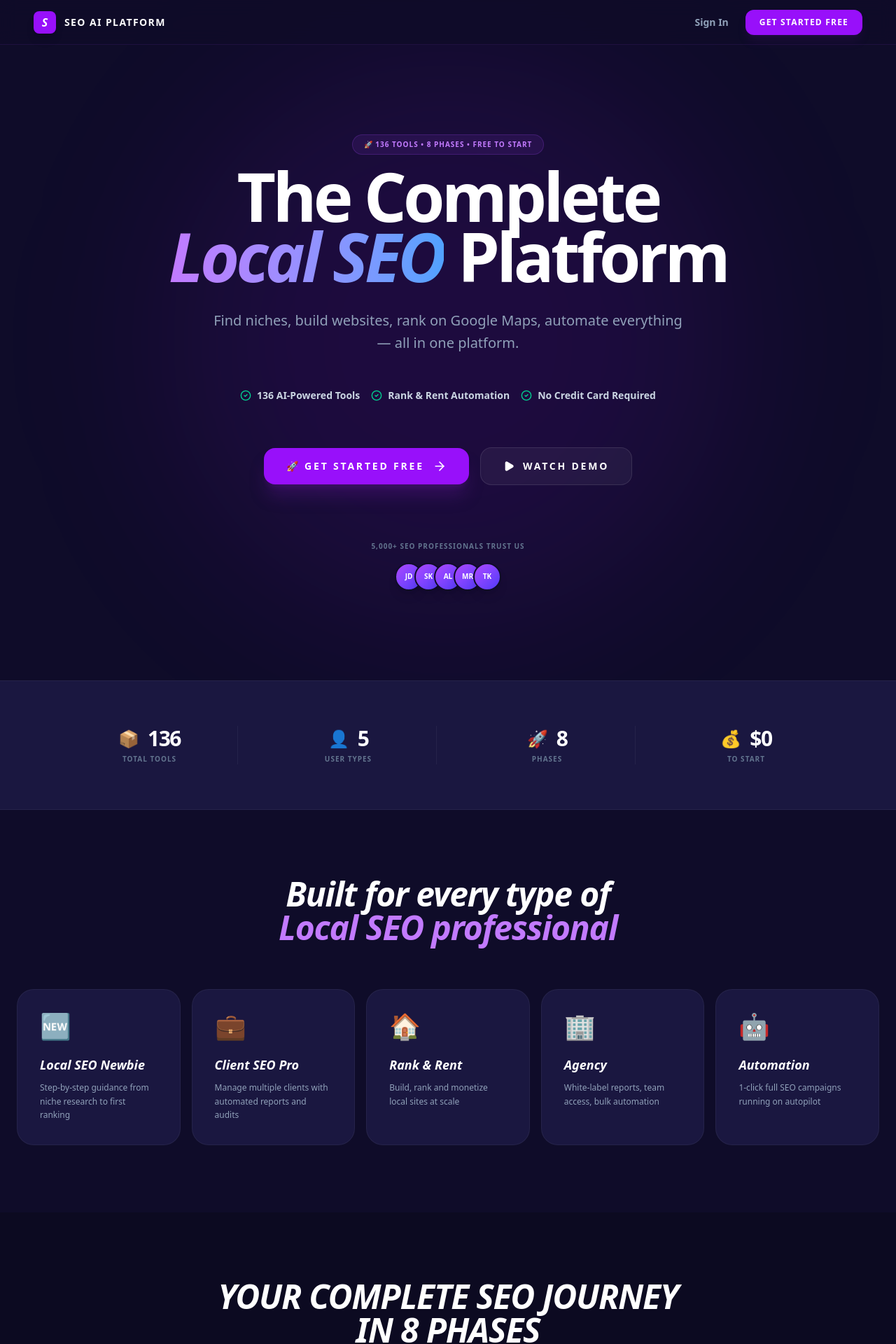
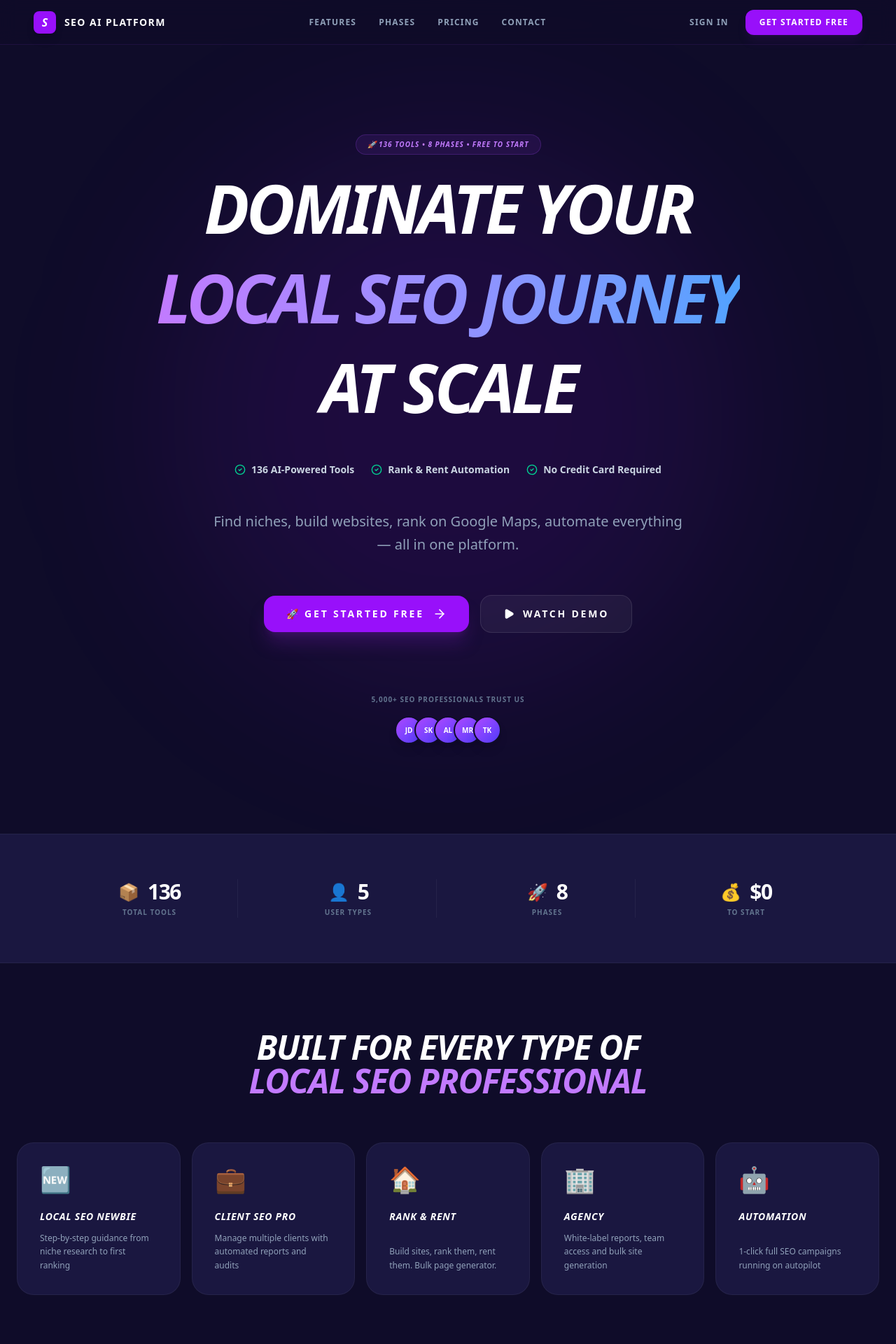
Before and after one commit to morizzogroupllc-alt/seo-ai-platform, a Next.js app: page / in a window 1280 px wide. Shown: the top 1920 px of the page at 70% size. Built offline with nearby package versions, Linux system fonts and the light colour scheme.

Commit message:
update landing page

```diff
--- a/src/app/page.tsx
+++ b/src/app/page.tsx
@@ -17,9 +17,9 @@ import {
   Zap,
   Target,
   Key,
-  ShieldCheck,
-  Star,
-  Home
+  Home,
+  Twitter,
+  Linkedin
 } from 'lucide-react'
 import { cn } from '@/lib/utils'
 
@@ -40,8 +40,13 @@ export default function LandingPage() {
     }
   }
 
+  const scrollToSection = (id: string) => {
+    const el = document.getElementById(id)
+    if (el) el.scrollIntoView({ behavior: 'smooth' })
+  }
+
   return (
-    <div className="min-h-screen bg-[#0F0C29] text-white selection:bg-purple-500/30">
+    <div className="min-h-screen bg-[#0F0C29] text-white selection:bg-purple-500/30 font-sans">
 
       {/* SECTION 1: NAVBAR */}
       <nav className="fixed top-0 w-full z-50 bg-[#0F0C29]/80 backdrop-blur-md border-b border-purple-500/10 h-16 flex items-center justify-between px-6 md:px-12">
@@ -49,10 +54,24 @@ export default function LandingPage() {
           <div className="w-8 h-8 bg-purple-600 rounded-lg flex items-center justify-center font-black text-white italic shadow-lg">
             S
           </div>
-          <span className="text-sm font-bold uppercase tracking-widest">SEO AI Platform</span>
+          <span className="text-sm font-bold uppercase tracking-widest hidden sm:block">SEO AI Platform</span>
         </div>
+
+        {/* Center Links */}
+        <div className="hidden md:flex items-center space-x-8">
+          {['Features', 'Phases', 'Pricing', 'Contact'].map(link => (
+            <button
+              key={link}
+              onClick={() => scrollToSection(link.toLowerCase())}
+              className="text-xs font-black uppercase tracking-widest text-slate-400 hover:text-white transition-colors"
+            >
+              {link}
+            </button>
+          ))}
+        </div>
+
         <div className="flex items-center space-x-6">
-          <button className="text-sm font-bold text-slate-400 hover:text-white transition-colors">Sign In</button>
+          <button className="text-xs font-black uppercase tracking-widest text-slate-400 hover:text-white transition-colors">Sign In</button>
           <button
             onClick={handleGetStarted}
             className="px-5 py-2.5 bg-purple-600 hover:bg-purple-500 text-white text-xs font-black rounded-xl transition-all shadow-lg shadow-purple-900/20 uppercase tracking-widest"
@@ -66,21 +85,19 @@ export default function LandingPage() {
       <section className="relative pt-32 pb-20 md:pt-48 md:pb-32 overflow-hidden flex flex-col items-center text-center px-6">
         <div className="absolute top-1/2 left-1/2 -translate-x-1/2 -translate-y-1/2 w-[800px] h-[800px] bg-purple-600/10 blur-[120px] rounded-full" />
 
-        <div className="relative z-10 max-w-4xl space-y-8">
+        <div className="relative z-10 max-w-5xl space-y-10">
           <div className="inline-flex items-center space-x-2 px-4 py-1.5 bg-purple-500/10 border border-purple-500/20 rounded-full mb-4">
-            <span className="text-[10px] font-black text-purple-400 uppercase tracking-widest">🚀 136 Tools • 8 Phases • Free to Start</span>
+            <span className="text-[10px] font-black text-purple-400 uppercase tracking-widest italic">🚀 136 Tools • 8 Phases • Free to Start</span>
           </div>
 
-          <h1 className="text-5xl md:text-8xl font-black tracking-tighter leading-[0.9] text-white">
-            The Complete<br />
-            <span className="bg-gradient-to-r from-purple-400 to-blue-400 bg-clip-text text-transparent italic">Local SEO</span> Platform
+          <h1 className="text-6xl md:text-8xl font-black tracking-tighter leading-tight text-white flex flex-col items-center uppercase italic">
+            <span>Dominate Your</span>
+            <span className="bg-gradient-to-r from-purple-400 to-blue-400 bg-clip-text text-transparent mt-2">Local SEO Journey</span>
+            <span className="mt-2">At Scale</span>
           </h1>
 
-          <p className="text-slate-400 text-lg md:text-xl font-medium max-w-2xl mx-auto leading-relaxed">
-            Find niches, build websites, rank on Google Maps, automate everything — all in one platform.
-          </p>
-
-          <div className="flex flex-wrap justify-center gap-4 py-4">
+          {/* Feature Pills Row */}
+          <div className="flex flex-wrap justify-center gap-6 py-2">
             {['136 AI-Powered Tools', 'Rank & Rent Automation', 'No Credit Card Required'].map(p => (
               <div key={p} className="flex items-center space-x-2 text-sm font-bold text-slate-300">
                 <CheckCircle2 className="w-4 h-4 text-emerald-400" />
@@ -88,6 +105,10 @@ export default function LandingPage() {
               </div>
             ))}
           </div>
+
+          <p className="text-slate-400 text-lg md:text-xl font-medium max-w-2xl mx-auto leading-relaxed">
+            Find niches, build websites, rank on Google Maps, automate everything — all in one platform.
+          </p>
 
           <div className="flex flex-col sm:flex-row items-center justify-center gap-4 pt-4">
             <button
@@ -137,32 +158,32 @@ export default function LandingPage() {
       </section>
 
       {/* SECTION 4: WHO IS IT FOR */}
-      <section className="py-24 px-6 max-w-7xl mx-auto">
-        <h2 className="text-3xl md:text-5xl font-black text-center text-white italic mb-16 tracking-tight">Built for every type of<br /><span className="text-purple-400">Local SEO professional</span></h2>
+      <section id="features" className="py-24 px-6 max-w-7xl mx-auto scroll-mt-20">
+        <h2 className="text-3xl md:text-5xl font-black text-center text-white italic mb-16 tracking-tight uppercase">Built for every type of<br /><span className="text-purple-400">Local SEO professional</span></h2>
 
-        <div className="grid grid-cols-1 md:grid-cols-3 lg:grid-cols-5 gap-4">
+        <div className="grid grid-cols-1 md:grid-cols-5 gap-4 items-stretch">
           {[
             { id: 'newbie', icon: '🆕', title: 'Local SEO Newbie', desc: 'Step-by-step guidance from niche research to first ranking' },
             { id: 'pro', icon: '💼', title: 'Client SEO Pro', desc: 'Manage multiple clients with automated reports and audits' },
-            { id: 'rank', icon: '🏠', title: 'Rank & Rent', desc: 'Build, rank and monetize local sites at scale' },
-            { id: 'agency', icon: '🏢', title: 'Agency', desc: 'White-label reports, team access, bulk automation' },
+            { id: 'rank', icon: '🏠', title: 'Rank & Rent', desc: 'Build sites, rank them, rent them. Bulk page generator.' },
+            { id: 'agency', icon: '🏢', title: 'Agency', desc: 'White-label reports, team access and bulk site generation' },
             { id: 'auto', icon: '🤖', title: 'Automation', desc: '1-click full SEO campaigns running on autopilot' },
           ].map(card => (
-            <div key={card.id} className="bg-[#1A1740] border border-white/5 p-8 rounded-3xl hover:border-purple-500/50 transition-all duration-300 group">
+            <div key={card.id} className="bg-[#1A1740] border border-white/5 p-8 rounded-3xl hover:border-purple-500/50 transition-all duration-300 group flex flex-col min-h-[200px]">
               <span className="text-4xl block mb-6 transition-transform group-hover:scale-110 duration-300">{card.icon}</span>
-              <h3 className="text-white font-black text-lg leading-tight mb-3 italic">{card.title}</h3>
-              <p className="text-slate-400 text-xs font-medium leading-relaxed">{card.desc}</p>
+              <h3 className="text-white font-black text-sm leading-tight mb-3 italic uppercase tracking-wider">{card.title}</h3>
+              <p className="text-slate-400 text-xs font-medium leading-relaxed mt-auto">{card.desc}</p>
             </div>
           ))}
         </div>
       </section>
 
       {/* SECTION 5: 8 PHASES SHOWCASE */}
-      <section className="py-24 bg-black/20">
+      <section id="phases" className="py-24 bg-black/20 scroll-mt-20">
         <div className="max-w-7xl mx-auto px-6">
           <div className="text-center mb-16 space-y-4">
             <h2 className="text-3xl md:text-5xl font-black text-white italic tracking-tight uppercase">Your complete SEO journey<br />in 8 phases</h2>
-            <p className="text-slate-500 font-bold">Follow the journey or jump to any phase — 136 tools at your fingertips</p>
+            <p className="text-slate-500 font-bold uppercase text-xs tracking-widest">Follow the journey or jump to any phase — 136 tools at your fingertips</p>
           </div>
 
           <div className="grid grid-cols-1 md:grid-cols-2 lg:grid-cols-4 gap-6">
@@ -182,7 +203,7 @@ export default function LandingPage() {
                   <span className="text-[10px] font-black text-slate-500 bg-white/5 px-2 py-1 rounded-full uppercase tracking-widest">{phase.c}</span>
                 </div>
                 <div>
-                  <h4 className="text-white font-black italic">{i + 1}. {phase.n}</h4>
+                  <h4 className="text-white font-black italic uppercase tracking-wider text-xs">{i + 1}. {phase.n}</h4>
                   <p className="text-slate-400 text-[11px] leading-relaxed mt-1 font-medium">{phase.d}</p>
                 </div>
               </div>
@@ -202,14 +223,14 @@ export default function LandingPage() {
             <div className="w-12 h-12 bg-purple-500/10 rounded-2xl flex items-center justify-center text-purple-400">
               <Home className="w-6 h-6" />
             </div>
-            <h3 className="text-xl font-black text-white italic">Rank & Rent Automation</h3>
+            <h3 className="text-xl font-black text-white italic uppercase tracking-tighter">Rank & Rent Automation</h3>
             <p className="text-slate-400 text-sm leading-relaxed font-medium">Bulk generate 5,000 pages in 10 minutes. Auto internal linking. Auto deploy. The system that changed everything.</p>
           </div>
           <div className="bg-[#1A1740] border border-purple-500/30 rounded-3xl p-10 space-y-6 shadow-2xl shadow-purple-900/10 transform md:-translate-y-4">
             <div className="w-12 h-12 bg-emerald-500/10 rounded-2xl flex items-center justify-center text-emerald-400">
               <Target className="w-6 h-6" />
             </div>
-            <h3 className="text-xl font-black text-white italic">AI Niche Finder</h3>
+            <h3 className="text-xl font-black text-white italic uppercase tracking-tighter">AI Niche Finder</h3>
             <div className="space-y-3">
               <p className="text-slate-400 text-sm leading-relaxed font-medium">Our proven criteria finds low-competition niches:</p>
               <div className="flex flex-wrap gap-2">
@@ -223,18 +244,18 @@ export default function LandingPage() {
             <div className="w-12 h-12 bg-blue-500/10 rounded-2xl flex items-center justify-center text-blue-400">
               <Key className="w-6 h-6" />
             </div>
-            <h3 className="text-xl font-black text-white italic">Bring Your Own API Key</h3>
+            <h3 className="text-xl font-black text-white italic uppercase tracking-tighter">Bring Your Own API Key</h3>
             <p className="text-slate-400 text-sm leading-relaxed font-medium">Add your DataForSEO or SerpApi key for unlimited searches. Or use our platform credits. Your choice.</p>
           </div>
         </div>
       </section>
 
       {/* SECTION 7: PRICING PREVIEW */}
-      <section className="py-24 px-6 bg-black/20">
+      <section id="pricing" className="py-24 px-6 bg-black/20 scroll-mt-20">
         <div className="max-w-7xl mx-auto space-y-16">
           <h2 className="text-3xl md:text-5xl font-black text-center text-white italic tracking-tight uppercase">Start free. Scale when ready.</h2>
 
-          <div className="grid grid-cols-1 md:grid-cols-2 lg:grid-cols-4 gap-6">
+          <div className="grid grid-cols-1 md:grid-cols-4 gap-6 items-stretch">
             {[
               { name: 'Free', price: '$0', features: ['5 niche searches', '1 website', 'Basic tools'], btn: 'Start Free' },
               { name: 'Starter', price: '$19', features: ['50 niche searches', '3 websites', 'All Phase 1 tools'], btn: 'Get Started' },
@@ -242,13 +263,13 @@ export default function LandingPage() {
               { name: 'Agency', price: '$99', features: ['500 searches', '50 websites', 'White-label reports'], btn: 'Get Agency' },
             ].map(tier => (
               <div key={tier.name} className={cn(
-                "bg-[#1A1740] rounded-3xl p-8 border flex flex-col justify-between transition-all",
-                tier.popular ? "border-purple-500 ring-2 ring-purple-500/20 scale-105 z-10" : "border-white/5"
+                "bg-[#1A1740] rounded-3xl p-6 border flex flex-col justify-between transition-all",
+                tier.popular ? "border-purple-500 ring-2 ring-purple-500/20 md:scale-105 z-10" : "border-white/5"
               )}>
-                <div className="space-y-6">
-                  <div className="flex justify-between items-center text-xs font-black uppercase tracking-widest">
+                <div className="space-y-6 text-left">
+                  <div className="flex justify-between items-center text-[10px] font-black uppercase tracking-widest">
                     <span className="text-slate-500">{tier.name}</span>
-                    {tier.popular && <span className="bg-purple-600 text-white px-3 py-1 rounded-full">Most Popular</span>}
+                    {tier.popular && <span className="bg-purple-600 text-white px-2 py-1 rounded-full">Most Popular</span>}
                   </div>
                   <div className="flex items-baseline space-x-1">
                     <span className="text-4xl font-black text-white">{tier.price}</span>
@@ -256,8 +277,8 @@ export default function LandingPage() {
                   </div>
                   <div className="space-y-3 pt-4">
                     {tier.features.map(f => (
-                      <div key={f} className="flex items-center space-x-2 text-xs font-bold text-slate-300">
-                        <CheckCircle2 className="w-3.5 h-3.5 text-purple-400" />
+                      <div key={f} className="flex items-start space-x-2 text-xs font-bold text-slate-300">
+                        <CheckCircle2 className="w-4 h-4 text-purple-400 mt-0.5" />
                         <span>{f}</span>
                       </div>
                     ))}
@@ -282,7 +303,7 @@ export default function LandingPage() {
       <section className="py-32 px-6">
         <div className="max-w-4xl mx-auto rounded-[3rem] bg-gradient-to-br from-purple-600/20 to-indigo-600/20 border border-purple-500/20 p-12 md:p-20 text-center space-y-8 relative overflow-hidden backdrop-blur-3xl">
           <div className="absolute top-0 left-0 w-full h-full bg-gradient-to-r from-purple-600 to-indigo-600 opacity-5 pointer-events-none" />
-          <h2 className="text-4xl md:text-6xl font-black text-white italic tracking-tight">Ready to dominate<br />local search?</h2>
+          <h2 className="text-4xl md:text-6xl font-black text-white italic tracking-tight uppercase">Ready to dominate<br />local search?</h2>
           <button
             onClick={handleGetStarted}
             className="px-12 py-6 bg-purple-600 hover:bg-purple-500 text-white font-black rounded-2xl shadow-xl shadow-purple-900/40 transition-all active:scale-[0.98] uppercase tracking-[0.2em] text-sm"
@@ -297,19 +318,60 @@ export default function LandingPage() {
       </section>
 
       {/* SECTION 9: FOOTER */}
-      <footer className="bg-black/40 border-t border-white/5 py-12 px-6">
-        <div className="max-w-7xl mx-auto flex flex-col md:flex-row justify-between items-center gap-12">
-          <div className="space-y-4 text-center md:text-left">
-            <div className="flex items-center justify-center md:justify-start space-x-3">
+      <footer id="contact" className="bg-[#0A0818] border-t border-[#2D2B55] py-12 px-6">
+        <div className="max-w-7xl mx-auto grid grid-cols-1 md:grid-cols-3 gap-12">
+          {/* Column 1 */}
+          <div className="space-y-6">
+            <div className="flex items-center space-x-3">
               <div className="w-8 h-8 bg-purple-600 rounded-lg flex items-center justify-center font-black text-white italic text-xs">S</div>
               <span className="text-sm font-bold uppercase tracking-widest">SEO AI Platform</span>
             </div>
-            <p className="text-slate-500 text-[10px] font-bold">© 2025 All rights reserved</p>
+            <p className="text-gray-500 text-sm leading-relaxed">
+              The complete Local SEO toolkit for professionals. Build, rank and rent like a pro.
+            </p>
+            <div className="flex items-center space-x-6">
+              <button className="text-gray-500 hover:text-white transition-colors">
+                <Twitter className="w-5 h-5 fill-current" />
+              </button>
+              <button className="text-gray-500 hover:text-white transition-colors">
+                <Linkedin className="w-5 h-5 fill-current" />
+              </button>
+            </div>
           </div>
-          <div className="flex flex-wrap justify-center gap-6 md:gap-8">
-            {['Dashboard', 'Research', 'Build', 'Optimize', 'Pricing', 'Contact'].map(link => (
-              <button key={link} className="text-[10px] font-black uppercase text-slate-500 hover:text-white transition-colors tracking-widest">{link}</button>
-            ))}
+
+          {/* Column 2 */}
+          <div className="space-y-6">
+            <h4 className="text-white font-bold uppercase tracking-tighter text-sm">Platform</h4>
+            <div className="flex flex-col space-y-3">
+              {['Dashboard', 'Research Phase', 'Build Phase', 'Pricing', 'Blog (coming soon)'].map(item => (
+                <button key={item} className="text-left text-gray-400 hover:text-white transition-colors text-xs font-bold uppercase tracking-widest">
+                  {item}
+                </button>
+              ))}
+            </div>
+          </div>
+
+          {/* Column 3 */}
+          <div className="space-y-6">
+            <h4 className="text-white font-bold uppercase tracking-tighter text-sm">Resources</h4>
+            <div className="flex flex-col space-y-3">
+              {['Documentation', 'API Keys Setup', 'DataForSEO Guide', 'Support'].map(item => (
+                <button key={item} className="text-left text-gray-400 hover:text-white transition-colors text-xs font-bold uppercase tracking-widest">
+                  {item}
+                </button>
+              ))}
+            </div>
+          </div>
+        </div>
+
+        {/* Bottom Bar */}
+        <div className="max-w-7xl mx-auto border-t border-[#1A1740] pt-6 mt-12 flex flex-col md:flex-row justify-between items-center gap-6">
+          <p className="text-gray-600 text-[10px] font-bold uppercase tracking-widest italic">
+            © 2025 SEO AI Platform. All rights reserved.
+          </p>
+          <div className="flex items-center space-x-6 text-gray-600 text-[10px] font-bold uppercase tracking-widest italic">
+            <button className="hover:text-white transition-colors">Privacy Policy</button>
+            <button className="hover:text-white transition-colors">Terms of Service</button>
           </div>
         </div>
       </footer>
```
Also changed, not shown: src/app/system/page.tsx (+32 -35 lines).
